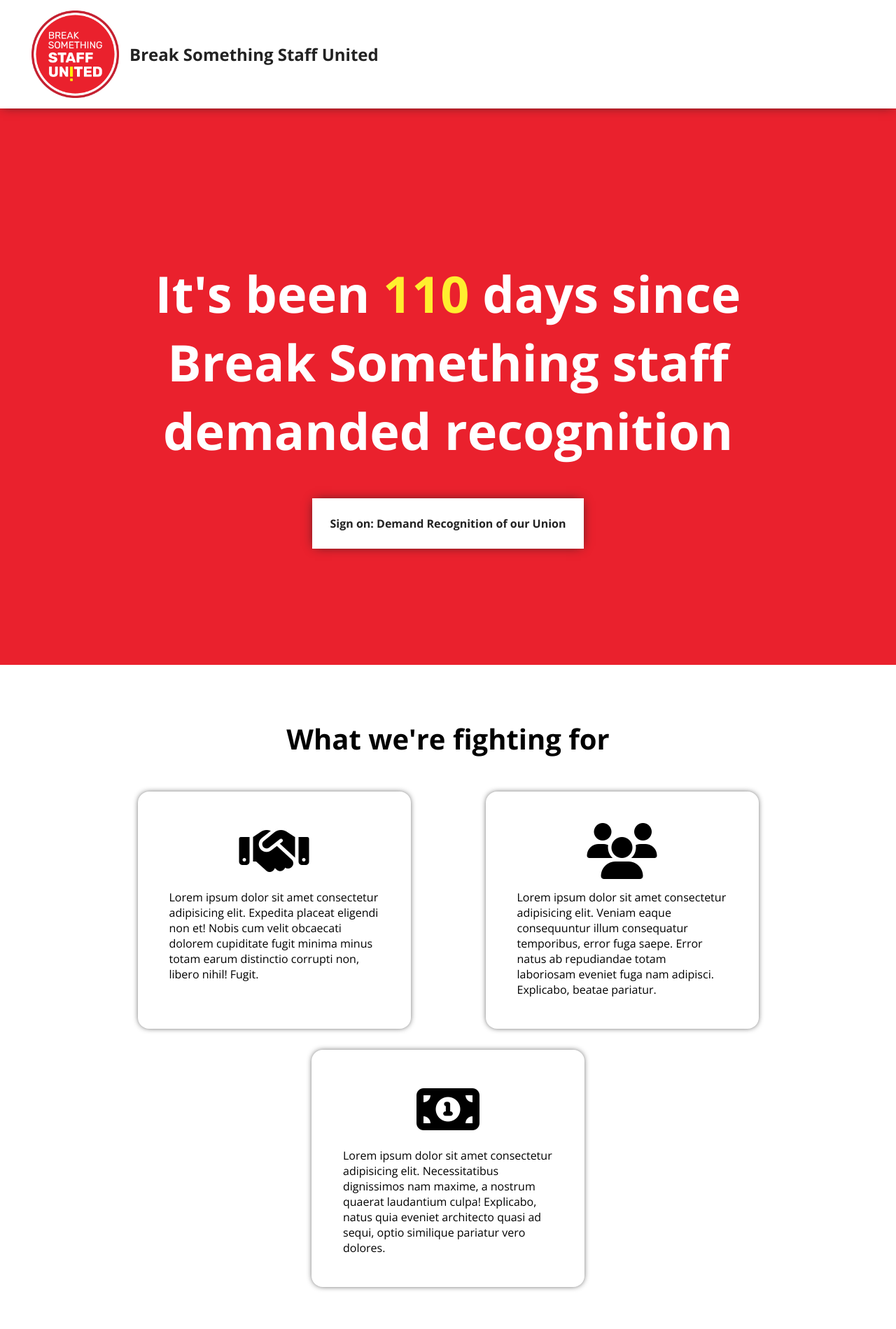
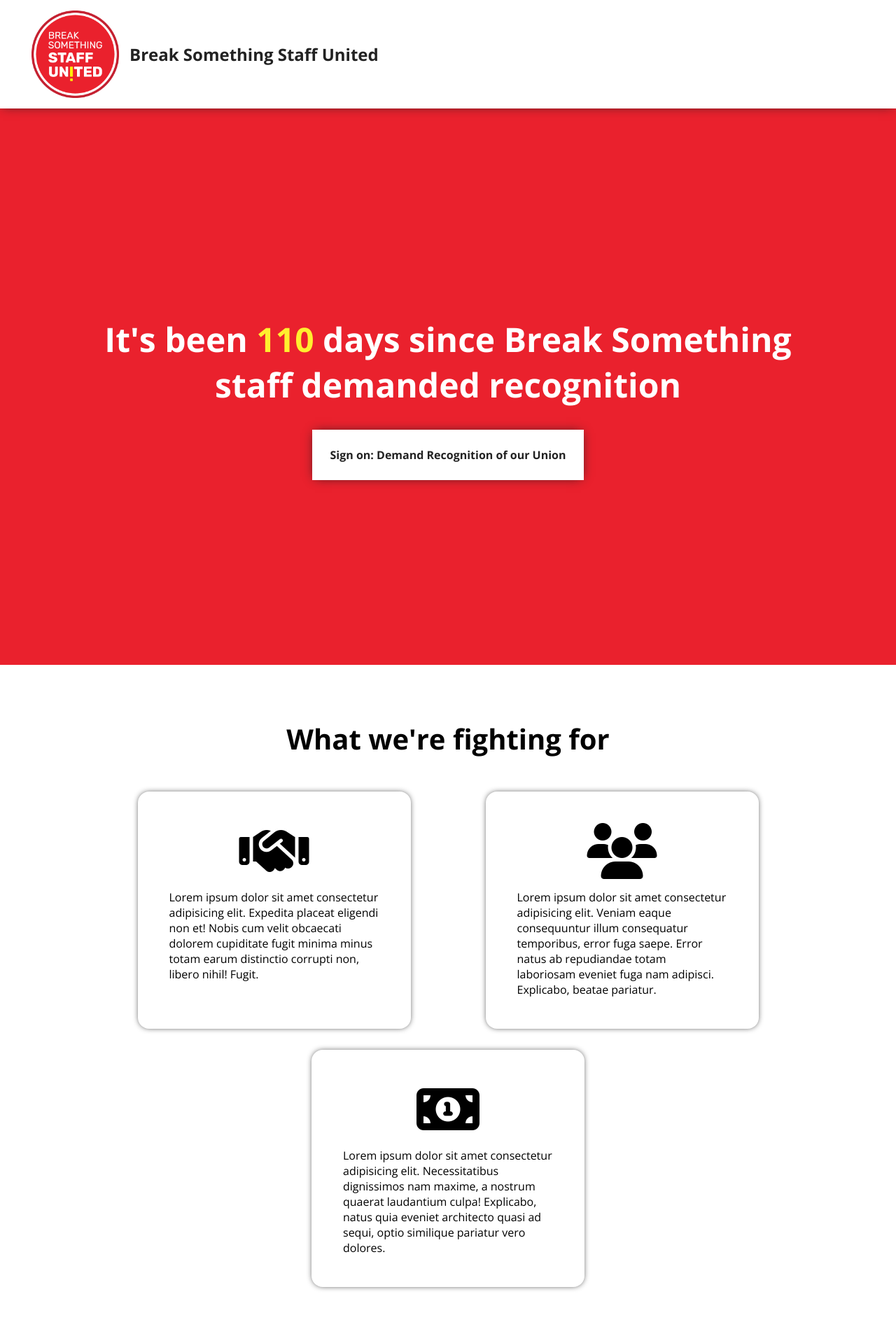
Before and after one commit to BSUnited/bs-united-website, a Jekyll site: the page built from index.markdown, in a window 1280 px wide. Shown: the whole page at 70% size. Built offline with Jekyll 4.4.1, drawn with Linux system fonts in a browser that asks for light colours; nearby versions of some CDN libraries.

Commit message:
Adjusted max header font size

```diff
--- a/resources/css/stylesheet.css
+++ b/resources/css/stylesheet.css
@@ -60,7 +60,7 @@ header>div {
 }
 
 header>div h1 {
-    font-size: clamp(2rem, -0.775rem + 10.333vw, 4.5rem);
+    font-size: clamp(2rem, -0.775rem + 10.333vw, 3rem);
     color: #fff;
     text-align: center;
 }
```
